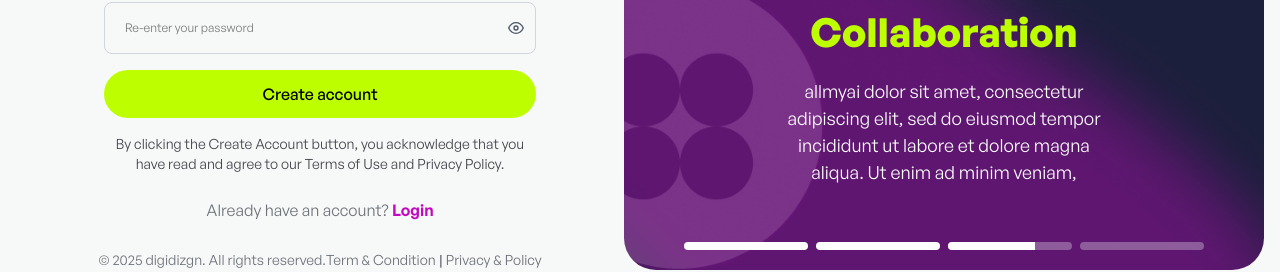
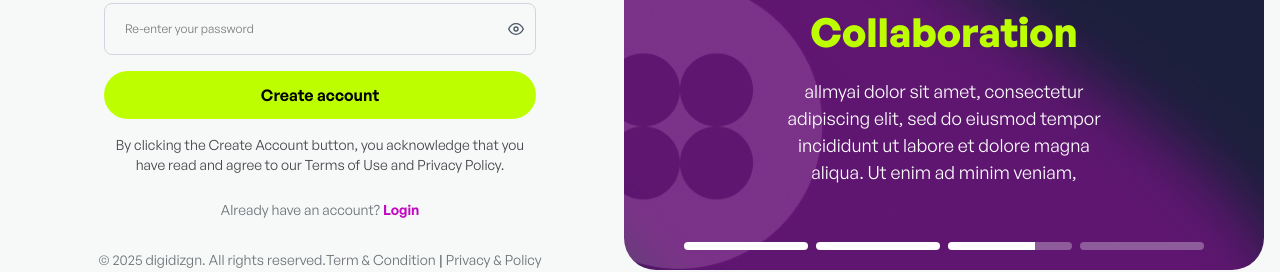
Before and after one commit to Moeed-Tahir/dzignhub, a Next.js app: page /auth/sign-up in a window 1280 px wide. Shown: the part 510-782 px from the top of the page. Built offline with nearby package versions, Linux system fonts and the light colour scheme.

Commit message:
fonts weights added in all buttons

```diff
--- a/src/components/auth/LoginForm.jsx
+++ b/src/components/auth/LoginForm.jsx
@@ -97,7 +97,7 @@ const LoginForm = () => {
         </div>
         <button
           type="submit"
-          className="w-full bg-[#BDFF00] cursor-pointer text-black text-[16px] font-medium p-3 rounded-full mb-4"
+          className="w-full bg-[#BDFF00] cursor-pointer text-black text-[16px] font-semibold p-3 rounded-full mb-4"
           disabled={!formData.email || !formData.password}
         >
           Login
--- a/src/components/auth/Signup.jsx
+++ b/src/components/auth/Signup.jsx
@@ -104,7 +104,7 @@ const Signup = () => {
 
         <button
           type="submit"
-          className="w-full bg-[#BDFF00] cursor-pointer text-black font-medium p-3 rounded-full mb-4"
+          className="w-full bg-[#BDFF00] cursor-pointer text-black font-semibold p-3 rounded-full mb-4"
           disabled={
             !formData.email ||
             !formData.phone ||
@@ -121,7 +121,7 @@ const Signup = () => {
           and Privacy Policy.
         </p>
 
-        <p className="text-center  mt-4 text-[#6C7278]">
+        <p className="text-center  text-[14px] mt-4 text-[#6C7278]">
           Already have an account?{" "}
           <Link href="/auth/login" className="hover:underline font-semibold text-[#C209C1]">
             Login
```
